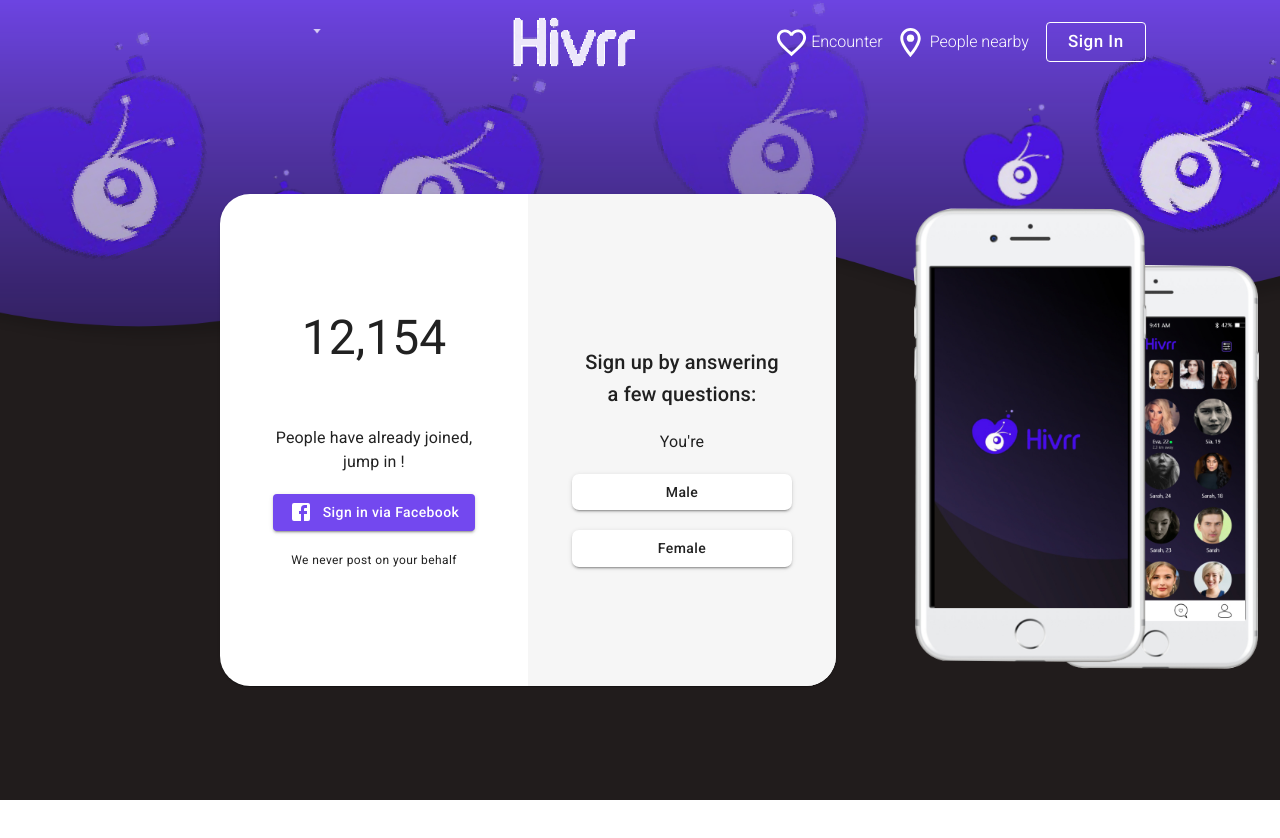
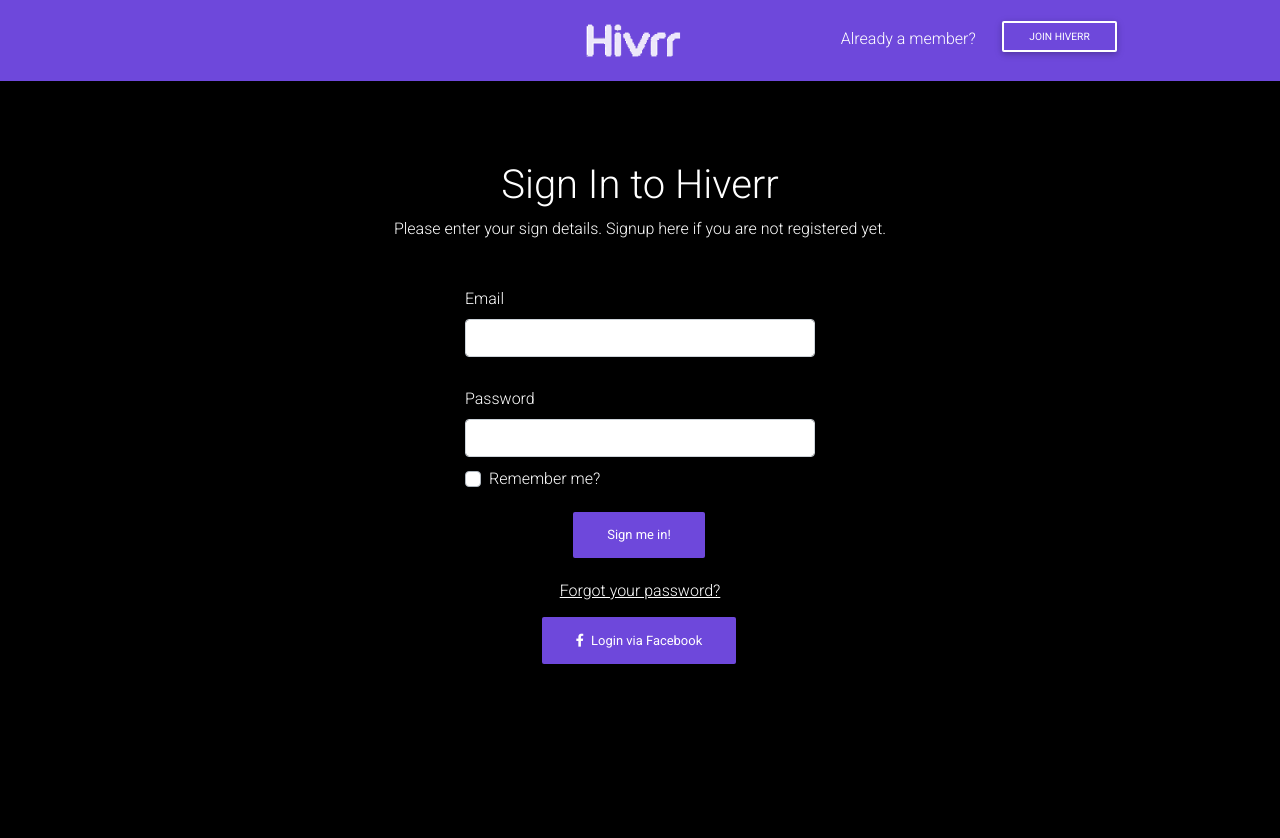
Before and after one commit to talalabbas84/Hiverr-web-frontend, a React (Create React App) app: page /login in a window 1280 px wide. Shown: the top 838 px of the page. Before the commit the page ends 800 px from the top, so only its background shows below. Built offline with nearby package versions, Linux system fonts and the light colour scheme.

Commit message:
signin page completed

```diff
--- a/src/App.js
+++ b/src/App.js
@@ -12,9 +12,14 @@
 
 const App = () => {
   return (
-    <Fragment>
-      <Landing />
-    </Fragment>
+    <Router>
+      <Fragment>
+        <Switch>
+          <Route exact path='/' component={Landing} />
+          <Route exact path='/login' component={SignIn} />
+        </Switch>
+      </Fragment>
+    </Router>
   );
 };
 
--- a/src/components/layout/Header/Header.js
+++ b/src/components/layout/Header/Header.js
@@ -1,7 +1,57 @@
-import React from 'react';
+import React, { Fragment, useState } from 'react';
+import './index.css';
+import {
+  MDBNavbar,
+  MDBNavbarBrand,
+  MDBNavbarNav,
+  MDBNavItem,
+  MDBNavLink,
+  MDBNavbarToggler,
+  MDBCollapse,
+  MDBFormInline,
+  MDBDropdown,
+  MDBDropdownToggle,
+  MDBDropdownMenu,
+  MDBDropdownItem,
+  MDBBtn
+} from 'mdbreact';
+import hiverLogo from '../../../asset/images/hiver-logo.png';
 
-const Header = () => {
-  return <div>Hey</div>;
+const Headerr = () => {
+  const [isOpen, setisOpen] = useState(false);
+  const toggleCollapse = e => {
+    setisOpen(!isOpen);
+  };
+  return (
+    <Fragment>
+      <MDBNavbar dark expand='md'>
+        <MDBNavbarBrand className='ml-2'>
+          <img style={{ width: '100px', height: '55px' }} src={hiverLogo} />
+        </MDBNavbarBrand>
+        <MDBNavbarToggler onClick={toggleCollapse} />
+        <MDBCollapse id='navbarCollapse3' isOpen={isOpen} navbar>
+          <MDBNavbarNav left className='mx-auto'>
+            <MDBNavItem active>
+              <p
+                style={{
+                  color: 'white',
+                  marginTop: '12px',
+                  marginRight: '20px'
+                }}
+              >
+                Already a member?
+              </p>
+            </MDBNavItem>
+            <MDBNavItem active>
+              <MDBBtn size='sm' outline color='white'>
+                Join Hiverr
+              </MDBBtn>
+            </MDBNavItem>
+          </MDBNavbarNav>
+        </MDBCollapse>
+      </MDBNavbar>
+    </Fragment>
+  );
 };
 
-export default Header;
+export default Headerr;
--- a/src/components/layout/Header/index.css
+++ b/src/components/layout/Header/index.css
@@ -0,0 +1,11 @@
+.navbar {
+  background-color: #6e48db !important;
+  display: flex;
+  padding-left: 45%;
+}
+
+@media screen and (max-width: 768px) {
+  .navbar {
+    padding-left: 35%;
+  }
+}
--- a/src/components/layout/SignIn/SignIn.js
+++ b/src/components/layout/SignIn/SignIn.js
@@ -1,9 +1,17 @@
-import React from 'react';
-
+import React, { Fragment } from 'react';
+import './index.css';
 import Header from '../Header/Header';
+import SignInComponent from './SignInComponent';
 
 const SignIn = () => {
-  return <Header />;
+  return (
+    <Fragment>
+      <Header />
+      <section className='section-css'>
+        <SignInComponent />
+      </section>
+    </Fragment>
+  );
 };
 
 export default SignIn;
--- /dev/null
+++ b/src/components/layout/SignIn/SignInComponent.js
@@ -0,0 +1,120 @@
+import React, { Fragment } from 'react';
+
+import { Paper, Grid } from '@material-ui/core';
+import { MDBBtn, MDBIcon } from 'mdbreact';
+import { Input } from 'antd';
+
+const SignInComponent = () => {
+  return (
+    <Fragment>
+      <Grid container>
+        <Grid
+          alignItems='center'
+          container
+          direction='row'
+          justify='center'
+          item
+          xs={12}
+          lg={12}
+          md={12}
+          sm={12}
+        >
+          <h1 className='heading'>Sign In to Hiverr</h1>
+        </Grid>
+        <Grid
+          item
+          alignItems='center'
+          container
+          direction='row'
+          justify='center'
+          xs={12}
+          lg={12}
+          md={12}
+          sm={12}
+        >
+          <p className='para para-media'>
+            Please enter your sign details. Signup here if you are not
+            registered yet.
+          </p>
+        </Grid>
+        <Grid
+          container
+          direction='row'
+          justify='center'
+          xs={12}
+          lg={12}
+          md={12}
+          sm={12}
+        >
+          <div className='form-group form-css'>
+            <div className='margin-css'>
+              <label className='para' htmlFor='formGroupExampleInput'>
+                Email
+              </label>
+              <input
+                type='text'
+                className='form-control form-control-md'
+                id='formGroupExampleInput'
+                style={{ width: 350 }}
+                size='lg'
+              />
+            </div>
+            <div className='margin-css'>
+              <label className='para' htmlFor='formGroupExampleInput'>
+                Password
+              </label>
+              <input
+                type='password'
+                className='form-control form-control-md'
+                id='formGroupExampleInput'
+              />
+            </div>
+
+            <div>
+              <div class='custom-control custom-checkbox checkbox-css'>
+                <input
+                  type='checkbox'
+                  className='custom-control-input'
+                  id='defaultUnchecked'
+                />
+                <label
+                  className='custom-control-label para'
+                  for='defaultUnchecked'
+                >
+                  Remember me?
+                </label>
+              </div>
+            </div>
+            <div className='btn-sign-in'>
+              <MDBBtn className='mr-2' rounded>
+                Sign me in!
+              </MDBBtn>
+            </div>
+            <div className='btn-sign-in'>
+              <label
+                className='underlined-para'
+                htmlFor='formGroupExampleInput'
+              >
+                Forgot your password?
+              </label>
+            </div>
+            <div className='fb-btn'>
+              {/* <label
+                className='underlined-para-theme'
+                htmlFor='formGroupExampleInput'
+              >
+                SignIn With Facebook
+              </label> */}
+              <MDBBtn social='fb' className='mr-2 '>
+                <MDBIcon fab icon='facebook-f' className='mr-1' /> Login via
+                Facebook
+              </MDBBtn>
+            </div>
+          </div>
+        </Grid>
+      </Grid>
+    </Fragment>
+  );
+};
+
+export default SignInComponent;
--- /dev/null
+++ b/src/components/layout/SignIn/index.css
@@ -0,0 +1,74 @@
+.section-css {
+  background-color: black;
+  height: 100vh;
+}
+
+.heading {
+  color: white;
+  padding-top: 80px;
+}
+
+.para {
+  color: white;
+}
+.underlined-para {
+  color: white;
+  text-decoration: underline;
+}
+.underlined-para-theme {
+  color: #6e48db;
+  text-decoration: underline;
+}
+
+.form-css {
+  display: flex;
+  flex-direction: column;
+}
+
+.btn-default {
+  color: #fff;
+  background-color: #6e48db !important;
+}
+.btn-default:not([disabled]):not(.disabled):active {
+  color: #fff;
+  background-color: #6e48db !important;
+}
+
+.margin-css {
+  margin-top: 30px;
+}
+
+.btn-sign-in {
+  display: flex;
+  flex-direction: row;
+  justify-content: center;
+
+  /* align-items: center; */
+  /* background-color: red; */
+  align-content: center;
+  margin-top: 15px;
+}
+
+.fb-btn {
+  text-transform: none;
+  display: flex;
+  flex-direction: row;
+  justify-content: center;
+  /* align-content: center; */
+}
+
+.mr-2 {
+  text-transform: none;
+}
+
+.checkbox-css {
+  margin-top: 10px;
+}
+
+@media screen and (max-width: 768px) {
+  .para-media {
+    margin-left: 2%;
+    margin-right: 2%;
+    text-align: center;
+  }
+}
```
